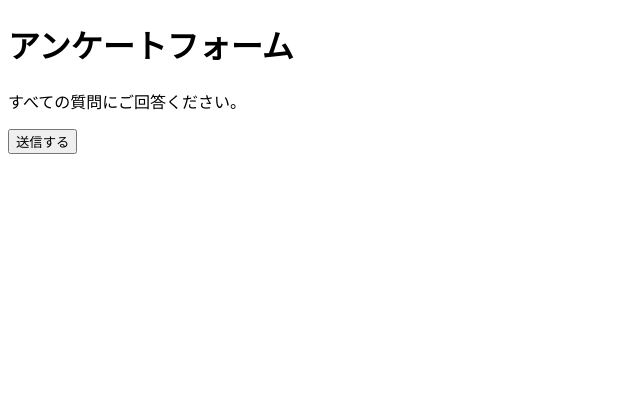
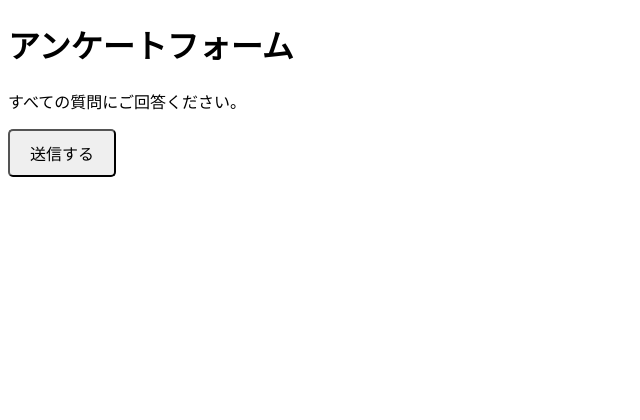
Before and after one commit to tacks2021/SystemEngineering_G3, a Django app: page /questionnaire/ in a window 1280 px wide. Shown: the top 420 px of the page, without its empty margins (0-640 px from the left). Run offline with Django 4.2, Linux system fonts and the light colour scheme; data that the repository does not hold is empty.

Commit message:
update: ボタン修正

```diff
--- a/templates/sample_app/questionnaire.html
+++ b/templates/sample_app/questionnaire.html
@@ -29,6 +29,23 @@
             text-decoration: none;  /* 下線を消す */
             z-index: 1000;          /* 他の要素より手前に表示させる */
         }
+        .post_button {
+            padding: 10px 20px; /* 見た目を調整 */
+            font-size: 16px;
+            margin-bottom: 10px ;
+            border-radius: 5px;
+
+        }
+        .post_button:hover {
+            background-color: #9BD4B5;
+            transform: scale(1.05);   /* 少しだけ大きくする */
+        }
+         footer {
+            background-color: #f0f0f0; /* 背景色 */
+            padding: 50px; /* 内側の余白 */
+            text-align: center; /* テキストを中央揃えに */
+            margin-top: 50px; /* メインコンテンツとの間に余白を設ける */
+         }
     </style>
 </head>
 <body>
@@ -67,7 +84,7 @@
 
 
 
-        <button type="submit">送信する</button>
+        <button type="submit" class="post_button">送信する</button>
     </form>
 
 </body>
```
